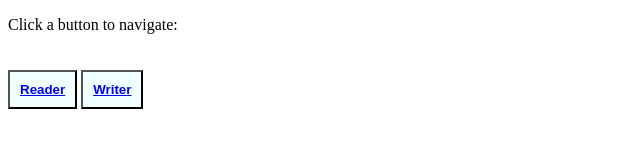
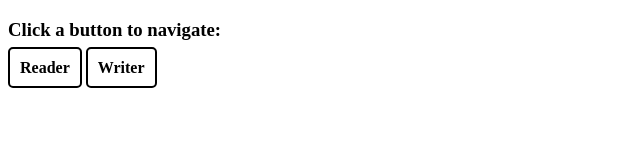
Before and after one commit to XGurmanX/Comp-4537-Labs, a plain HTML site: page Labs/Lab 1/index.html in a window 1280 px wide. Shown: the whole page, without its empty margins (0-640 px from the left). Drawn offline with Linux system fonts and the light colour scheme.

Commit message:
Create Buttons and link them to the reader and writer page

```diff
--- a/Labs/Lab 1/css/style.css
+++ b/Labs/Lab 1/css/style.css
@@ -1,9 +1,17 @@
 #readerBtn, #writerBtn {
-    text-decoration: none;
+    background-color: white;
     color: black;
     font-weight: bold;
     text-align: center;
-    margin-top: 20px;
-    background-color: azure;
+    text-decoration: none;
+    margin-top: 10px;
     padding: 10px;
+    border-radius: 5px;
+    border: 2px solid black;
 }
+
+#readerBtn:hover, #writerBtn:hover {
+    background-color: darkgray;
+    color: white;
+    cursor: pointer;
+}
--- a/Labs/Lab 1/index.html
+++ b/Labs/Lab 1/index.html
@@ -7,14 +7,10 @@
     <link rel="stylesheet" href="css/style.css">
 </head>
 <body>
-    <p>Click a button to navigate:</p>
-    <div id="buttonContainer">
-        <button id="readerBtn">
-            <a href="reader.html">Reader</a>
-        </button>
-        <button id="writerBtn">
-            <a href="writer.html">Writer</a>
-        </button>
+    <h3>Click a button to navigate:</h3>
+    <div>
+        <a href="reader.html" id="readerBtn">Reader</a>
+        <a href="writer.html" id="writerBtn">Writer</a>
     </div>
 </body>
 </html>
```
